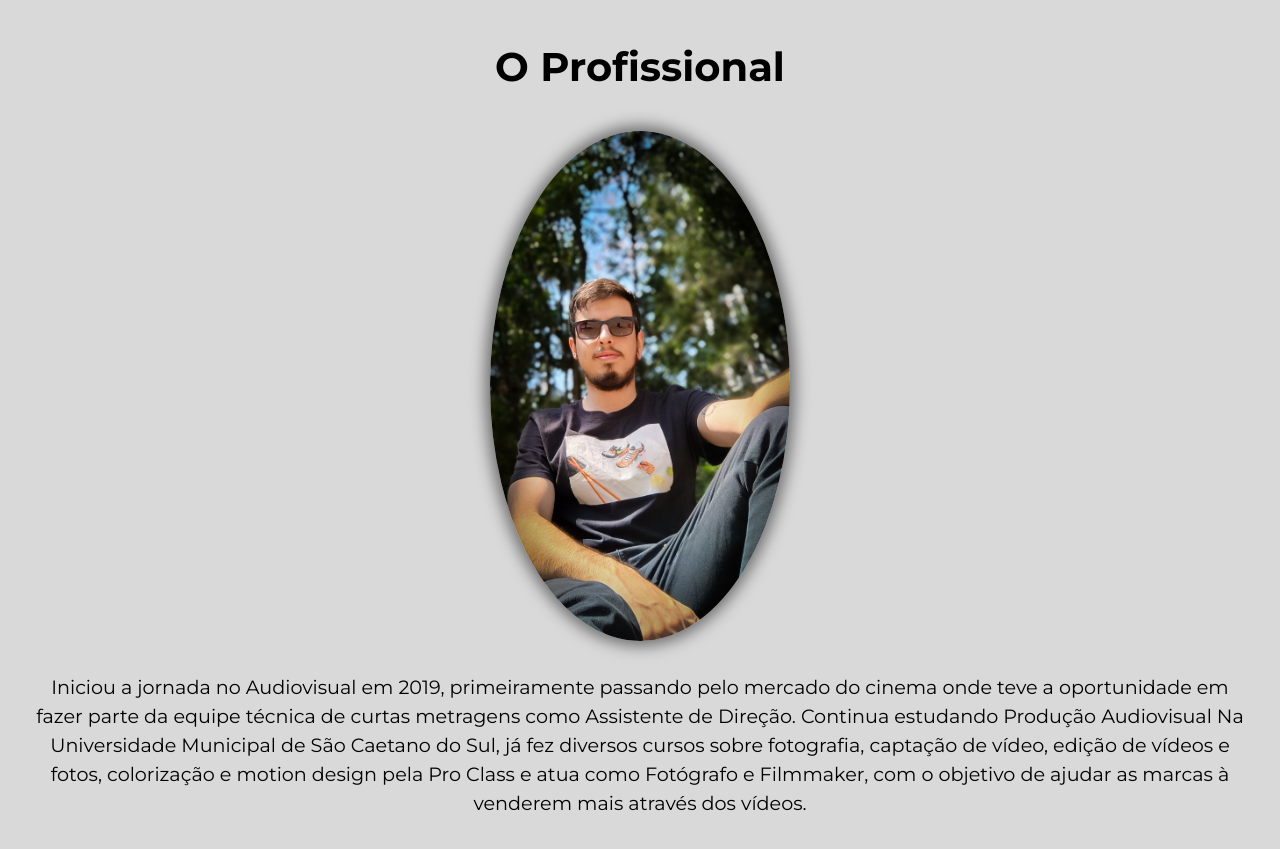
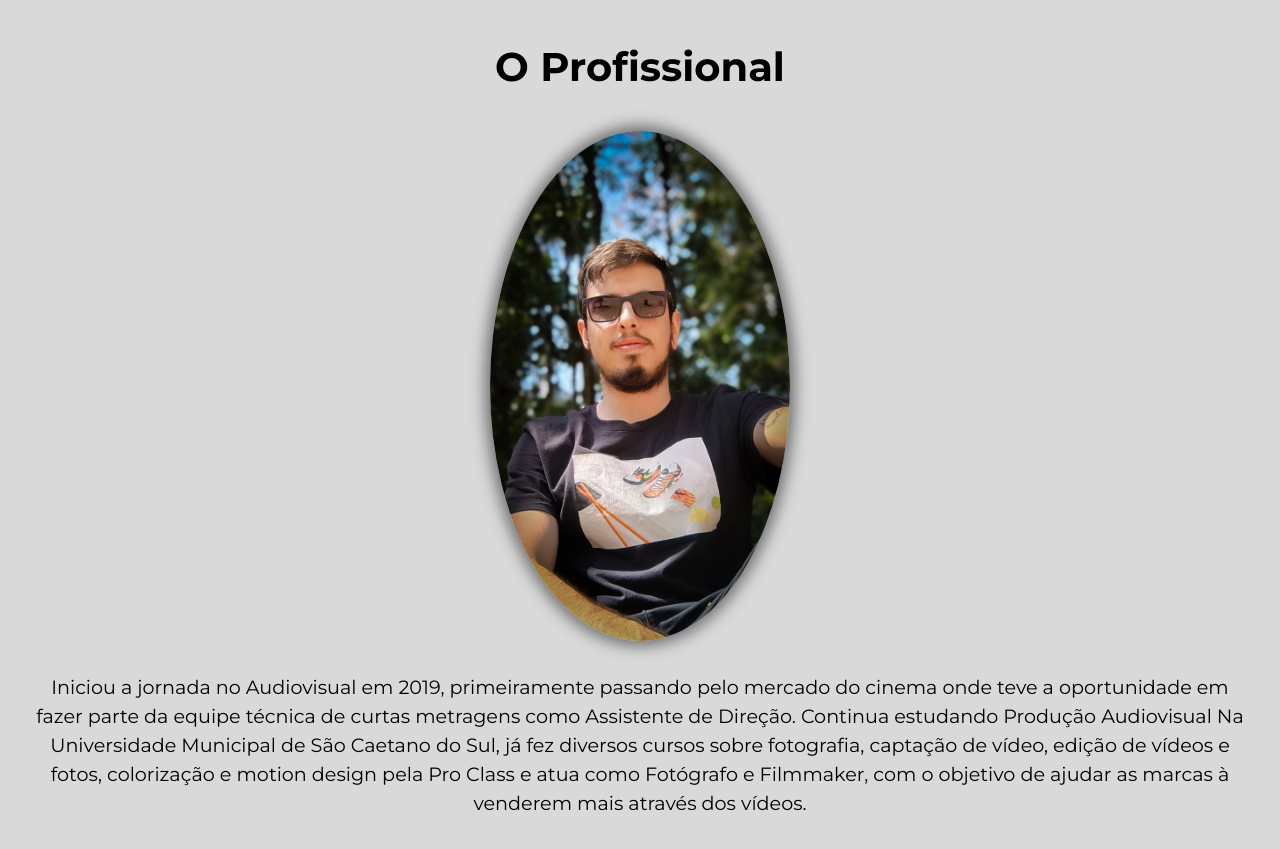
Before and after one commit to PedroCPaes/portfolio, a plain HTML site: page index.html in a window 1280 px wide. Shown: the part 2480-3329 px from the top of the page. Drawn offline with nearby package versions, Linux system fonts and the light colour scheme.

Commit message:
profile pic change

```diff
--- a/index.html
+++ b/index.html
@@ -124,7 +124,7 @@
         <h2>O Profissional</h2>
         <div class="profile-picture">
           <img
-            src="./img/profile-pic.jpg"
+            src="./img/profile-pic2.jpg"
             alt="Foto de perfil do profissional"
             class="profilepic"
           />
```
Also changed, not shown: img/profile-pic2.jpg (added).
